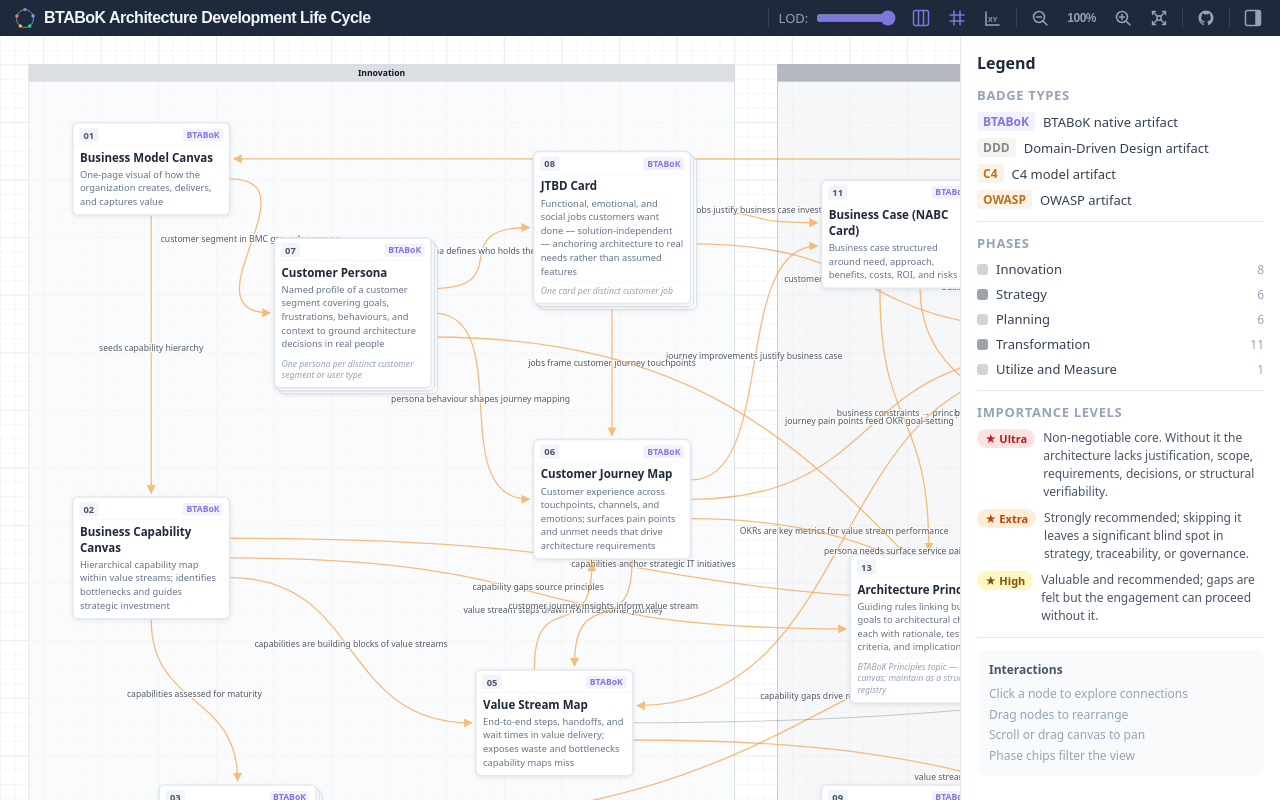
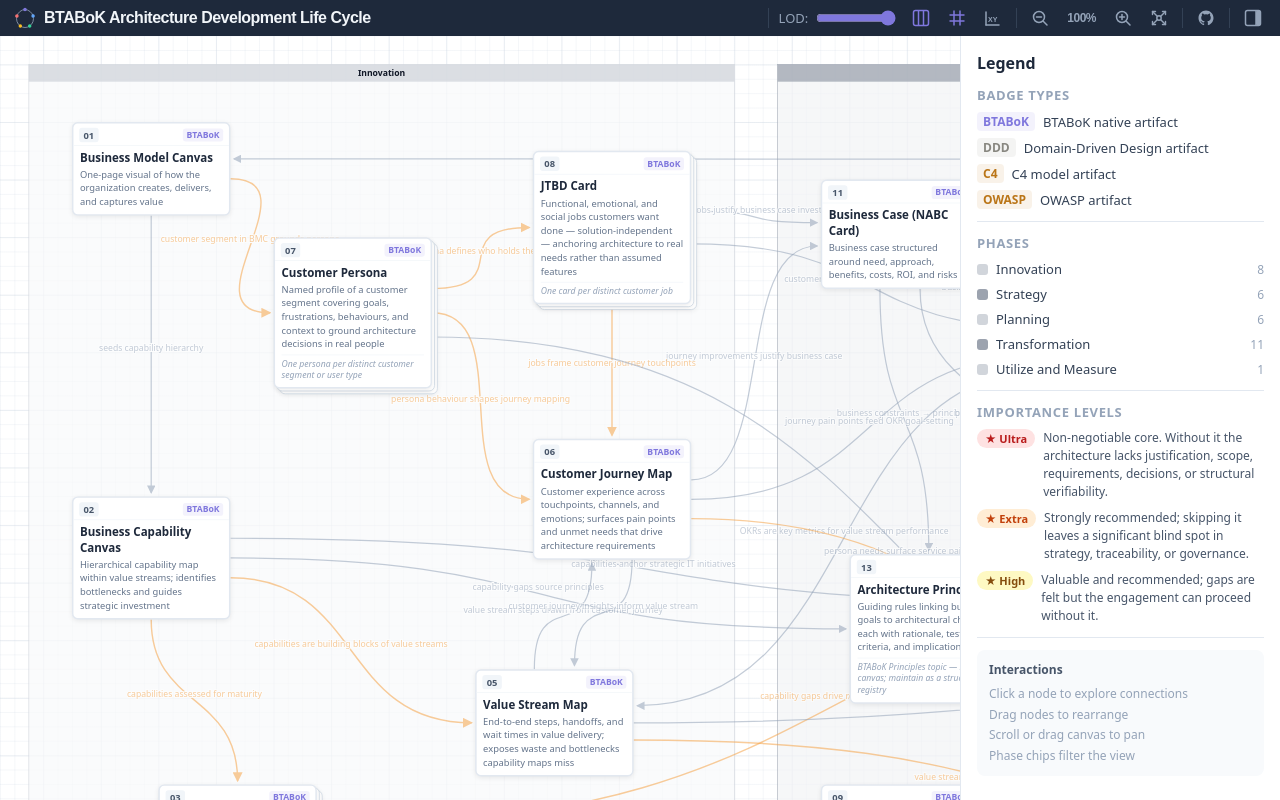
Before and after one commit to hza/btabok-adlc, a React (Vite) app: page / in a window 1280 px wide. Built offline with nearby package versions, Linux system fonts and the light colour scheme.

Commit message:
feat: implement dynamic edge importance markers with color coding

```diff
--- a/src/App.tsx
+++ b/src/App.tsx
@@ -3,6 +3,12 @@
   PHASE_STYLES, PHASES, PHASE_LABEL,
   NODES, EDGES,
 } from './btabok-adlc-model';
+
+const IMP_COLOR: Record<1 | 2 | 3, string> = {
+  1: '#94A3B8',
+  2: '#94A3B8',
+  3: '#F5A44A',
+};
 import type { Phase } from './btabok-adlc-model';
 import { NODE_W, BAND_PADDING } from './constants';
 import { computeEdgePaths } from './utils/edgeUtils';
@@ -220,15 +226,14 @@
             <svg width={canvasW} height={canvasH} overflow="visible"
               style={{ position: 'absolute', top: 0, left: 0, pointerEvents: 'none' }}>
               <defs>
-                <marker id="mLo" markerWidth="7" markerHeight="7" refX="6" refY="3.5" orient="auto">
-                  <polygon points="0 0,7 3.5,0 7" fill="#64748B"/>
-                </marker>
                 <marker id="mHi" markerWidth="7" markerHeight="7" refX="6" refY="3.5" orient="auto">
                   <polygon points="0 0,7 3.5,0 7" fill="#7F77DD"/>
                 </marker>
-                <marker id="mBtabok" markerWidth="7" markerHeight="7" refX="6" refY="3.5" orient="auto">
-                  <polygon points="0 0,7 3.5,0 7" fill="#F5A44A"/>
-                </marker>
+                {([1, 2, 3] as const).map(imp => (
+                  <marker key={imp} id={`mImp${imp}`} markerWidth="7" markerHeight="7" refX="6" refY="3.5" orient="auto">
+                    <polygon points="0 0,7 3.5,0 7" fill={IMP_COLOR[imp]}/>
+                  </marker>
+                ))}
               </defs>
 
               {showSwimlanes && phaseBands.map(({ ph, minX, maxX, style }) => (
@@ -249,19 +254,20 @@
               {edgePaths.map(edge => {
                 const hi   = connectedEdgeIds ? connectedEdgeIds.has(edge.id) : false;
                 const dimS = connectedEdgeIds ? !hi : false;
-                const opacity = dimS ? 0.18 : hi ? 1 : edge.btabok ? 0.72 : 0.52;
-                const stroke  = hi ? '#7F77DD' : edge.btabok ? '#F5A44A' : 'rgba(30,30,30,0.45)';
-                const sw      = hi ? 2.2 : edge.btabok ? 1.8 : 1.4;
+                const impColor = IMP_COLOR[edge.importance];
+                const opacity = dimS ? 0.15 : hi ? 1 : 0.55;
+                const stroke  = hi ? '#7F77DD' : impColor;
+                const sw      = hi ? 2.2 : edge.importance === 3 ? 2 : edge.importance === 2 ? 1.7 : 1.3;
                 return (
                   <g key={edge.id} opacity={opacity}>
                     <path d={edge.path} fill="none"
                       stroke={stroke}
                       strokeWidth={sw}
-                      markerEnd={`url(#${hi ? 'mHi' : edge.btabok ? 'mBtabok' : 'mLo'})`}/>
+                      markerEnd={`url(#${hi ? 'mHi' : `mImp${edge.importance}`})`}/>
                     {(
                       <text x={edge.mx} y={edge.my - 5}
                         textAnchor="middle" fontSize={12} fontFamily="system-ui"
-                        fill={hi ? '#7F77DD' : edge.btabok ? '#111827' : '#1D4ED8'}
+                        fill={hi ? '#7F77DD' : impColor}
                         stroke="white" strokeWidth="2.8" paintOrder="stroke">
                         {edge.label}
                       </text>
```
